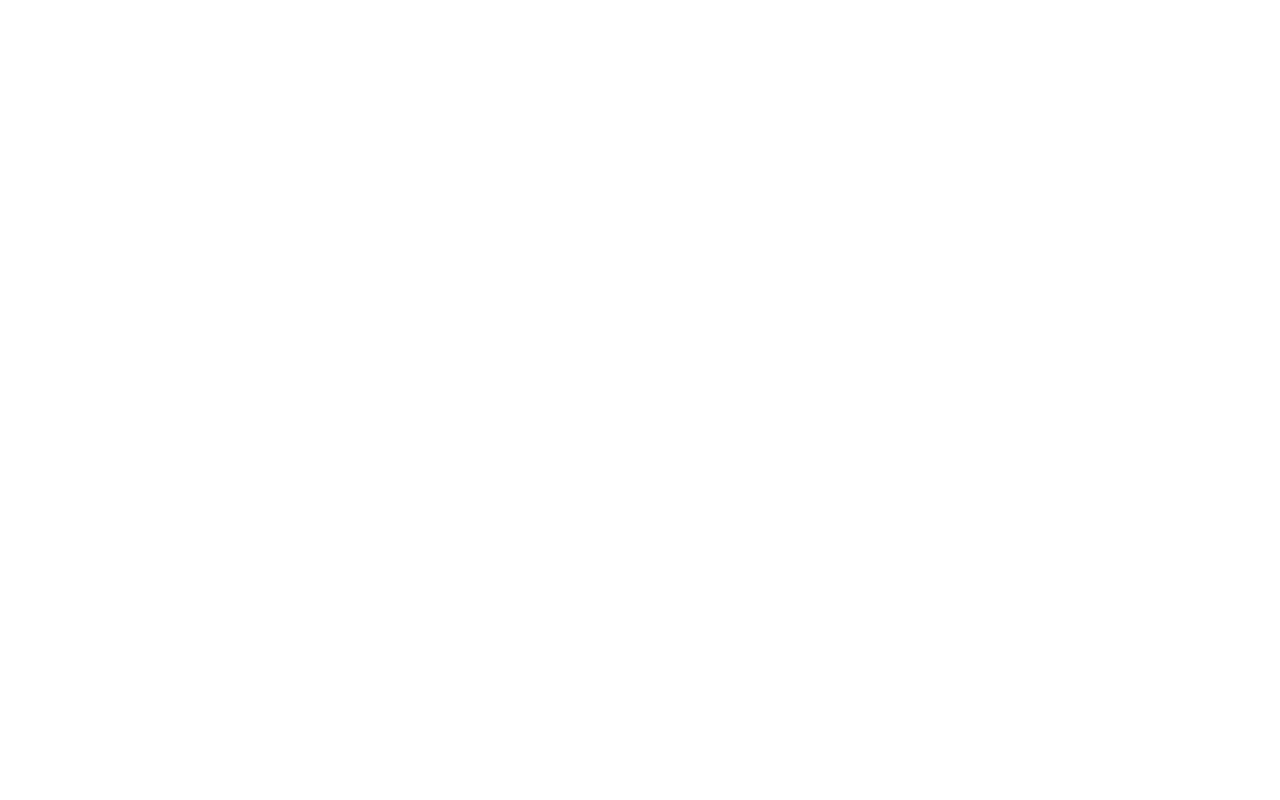
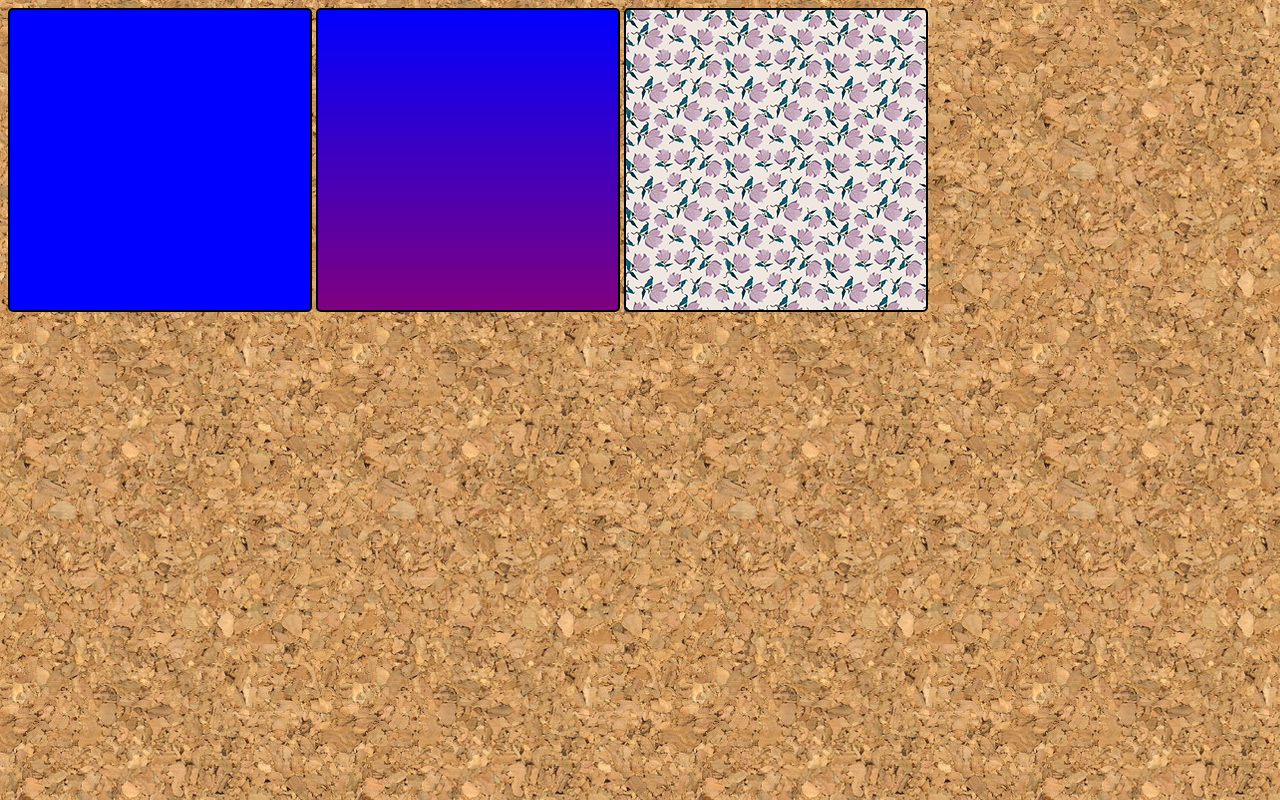
Before and after one commit to DuduCitizen/HTML-CSS, a plain HTML site: page Exercícios/ex022/fundo01.html in a window 1280 px wide. Drawn offline with Linux system fonts and the light colour scheme.

Commit message:
Update fundo01.html

```diff
--- a/Exercícios/ex022/fundo01.html
+++ b/Exercícios/ex022/fundo01.html
@@ -6,21 +6,40 @@
     <meta name="viewport" content="width=device-width, initial-scale=1.0">
     <title>Teste de imagens de fundo</title>
     <style>
-        div.quadrdo{
-            border: 5px solid black;
+        body{
+            background-image: url('imagens/wallpaper001.jpg');
+        }
+
+        div.quadrado{
+            display: inline-block;
+            border: 2px solid black;
+            background-color: rgb(175, 112, 233);
+            border-radius: 5px;
             width: 300px;
             height: 300px;
+        }
+
+        div#q1{
+            background-color: blue;
+        }
+
+        div#q2{
+            background-image: linear-gradient(to bottom, blue, purple);
+        }
+
+        div#q3{
+            background-image: url('imagens/pattern003.png');
         }
     </style>
 </head>
 <body>
-    <div class="quadrado">
+    <div class="quadrado" id="q1">
 
     </div>
-    <div class="quadrado">
+    <div class="quadrado" id="q2">
 
     </div>
-    <div class="quadrado">
+    <div class="quadrado" id="q3">
 
     </div>
 </body>
```
